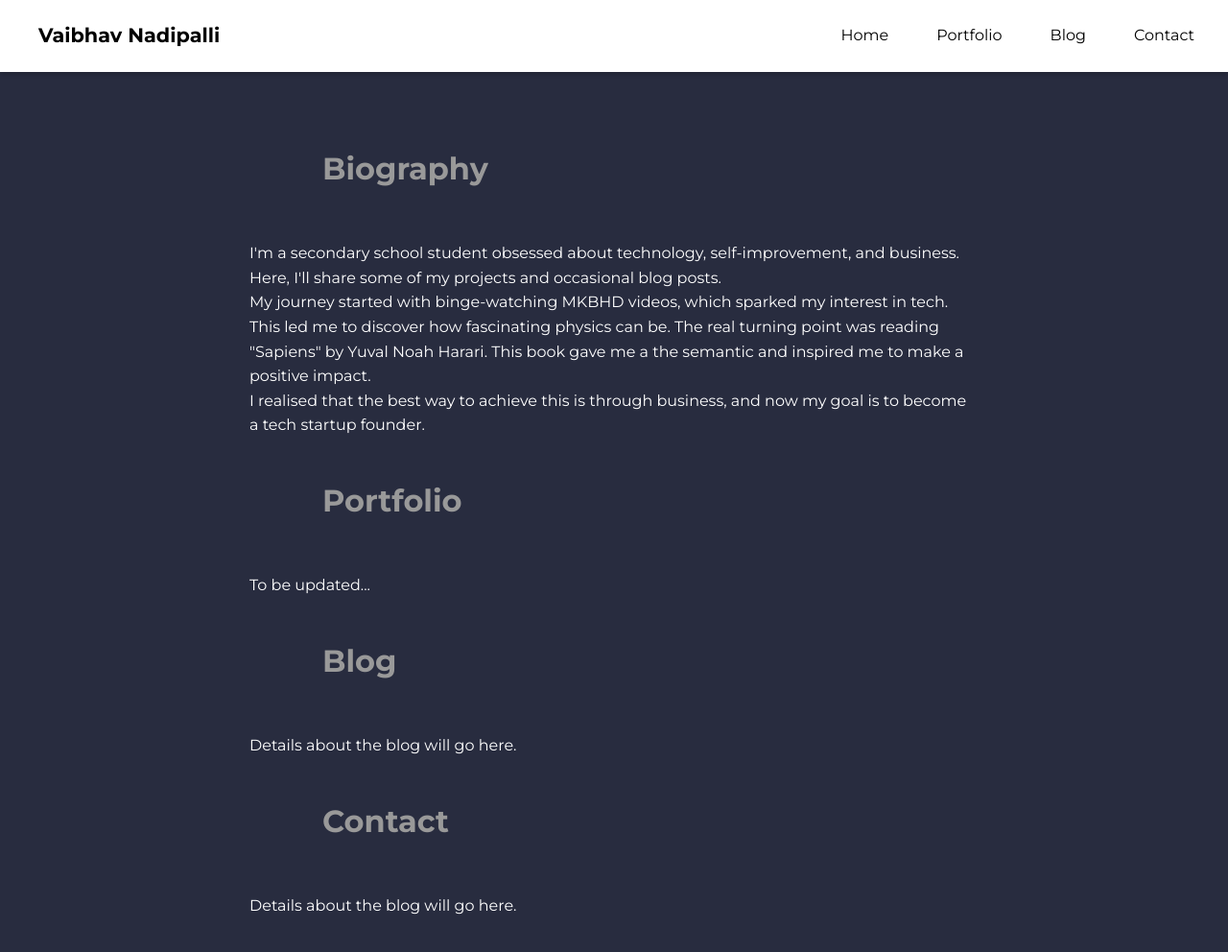
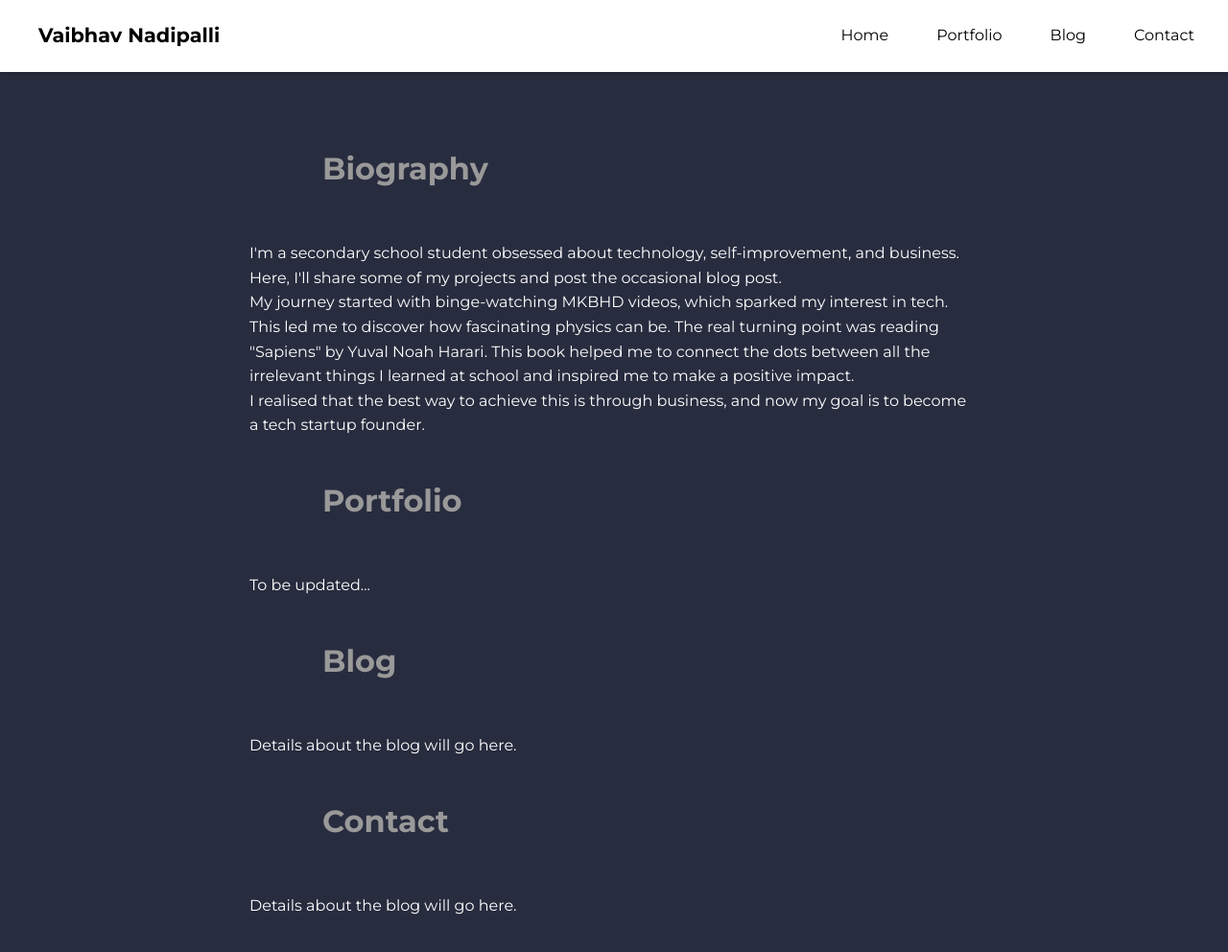
Before and after one commit to Vaibhav-Nadipalli/vaibhav-nadipalli.github.io, a Jekyll site: the page built from index.markdown, in a window 1280 px wide and 996 px high. Shown: the top 992 px of the window at 96% size. Built offline with Jekyll 4.4.1, drawn with Linux system fonts in a browser that asks for light colours.

Commit message:
Update default.html

```diff
--- a/_layouts/default.html
+++ b/_layouts/default.html
@@ -29,9 +29,9 @@
         <section id="origin">
             <h2 class="section-title">Biography</h2>
         </section>
-            <p>I'm a secondary school student obsessed about technology, self-improvement, and business. Here, I'll share some of my projects and occasional blog posts.</p>
+            <p>I'm a secondary school student obsessed about technology, self-improvement, and business. Here, I'll share some of my projects and post the occasional blog post.</p>
             <p>         </p>
-            <p>My journey started with binge-watching MKBHD videos, which sparked my interest in tech. This led me to discover how fascinating physics can be. The real turning point was reading "Sapiens" by Yuval Noah Harari. This book gave me a the semantic  and inspired me to make a positive impact. </p>
+            <p>My journey started with binge-watching MKBHD videos, which sparked my interest in tech. This led me to discover how fascinating physics can be. The real turning point was reading "Sapiens" by Yuval Noah Harari. This book helped me to connect the dots between all the irrelevant things I learned at school and inspired me to make a positive impact. </p>
             <p>         </p>
             <p>I realised that the best way to achieve this is through business, and now my goal is to become a tech startup founder.</p>
         </section>
```
